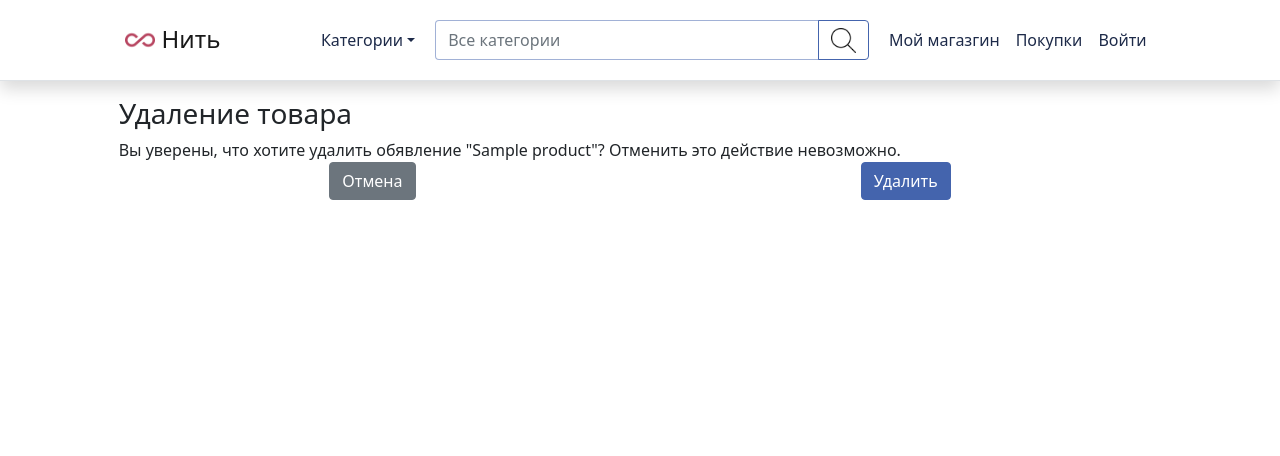
After one commit to bachisheo/DjangoKnit, a Django app: page /knit/1/delete/ in a window 1280 px wide. The commit adds this page. Shown: the top 456 px of the page. Run offline with Django 4.2, Linux system fonts and the light colour scheme; tables that the repository leaves empty hold one stand-in row (values such as "Sample post").

Commit message:
product deleting was realized

```diff
--- /dev/null
+++ b/djangoapp/templates/djangoapp/confirm_delete.html
@@ -0,0 +1,20 @@
+ {% extends 'djangoapp/base.html' %}
+ {% load static %}
+ {% block content %}
+  <main class="container col-md-10" id="content">
+        <div class="form-group ">
+            <form method="post">{% csrf_token %}
+                    <h3>Удаление товара</h3>
+            <label>Вы уверены, что хотите удалить обявление "{{ product.name }}"? Отменить это действие невозможно.</label>
+             <div class="row justify-content-around mb-3">
+            <div class="col-auto">
+                <a href="{% url 'monitor' %}" class="btn btn-secondary">Отмена</a>
+            </div>
+            <div class="col-auto ">
+              <input type="submit" value="Удалить" class="btn btn-primary" id="save">
+            </div>
+             </div>
+        </form>
+        </div>
+    </main>
+ {% endblock %}
--- a/djangoapp/templates/djangoapp/products_monitor.html
+++ b/djangoapp/templates/djangoapp/products_monitor.html
@@ -24,7 +24,7 @@
                         <div class=" row justify-content-center p-2 ">
                           <a href="{% url 'edit' product.id %}" class="col-5 btn btn-outline-primary border-0 m-1"><img class="col-auto"
                               src="{% static 'img/edit.png' %}" width="25" height="25" alt=""></a>
-                          <a href="#" class="col-5 btn btn-outline-danger border-0 m-1"><img class="col-auto" src="{% static 'img/delete.png' %}"
+                          <a href="{% url 'delete' product.id %}" class="col-5 btn btn-outline-danger border-0 m-1"><img class="col-auto" src="{% static 'img/delete.png' %}"
                               width="25" height="25" alt=""></a>
                         </div>
                       </div>
--- a/djangoapp/urls.py
+++ b/djangoapp/urls.py
@@ -19,5 +19,6 @@ urlpatterns = [
     # ex: /knit/12/edit
     path('new_product/', views.ProductAddView.as_view(), name='new_product'),
     path('<int:pk>/edit/', views.ProductUpdateView.as_view(), name='edit'),
+    path('<int:pk>/delete/', views.ProductDeleteView.as_view(), name='delete'),
 
 ]
--- a/djangoapp/views.py
+++ b/djangoapp/views.py
@@ -1,6 +1,6 @@
 from django.shortcuts import render, get_object_or_404
 from django.http import HttpResponse, HttpResponseRedirect
-from django.views.generic import ListView, UpdateView, DetailView, CreateView
+from django.views.generic import ListView, UpdateView, DetailView, CreateView, DeleteView
 
 from .forms import ProductForm
 from .models import Product
@@ -12,11 +12,13 @@ from django.urls import reverse_lazy
 class IndexView(ListView):
     model = Product
     template_name = 'djangoapp/index.html'
+    ordering = ['-id']
 
 
 class MonitorView(ListView):
     model = Product
     template_name = 'djangoapp/products_monitor.html'
+    ordering = ['-id']
 
 
 class ProductUpdateView(UpdateView):
@@ -36,6 +38,11 @@ class ProductAddView(CreateView):
     template_name = 'djangoapp/product_edit.html'
     success_url = reverse_lazy('monitor')
 
+
+class ProductDeleteView(DeleteView):
+    model = Product
+    template_name = 'djangoapp/confirm_delete.html'
+    success_url = reverse_lazy('monitor')
 
 '''
 # called by "update" button pressing
```
